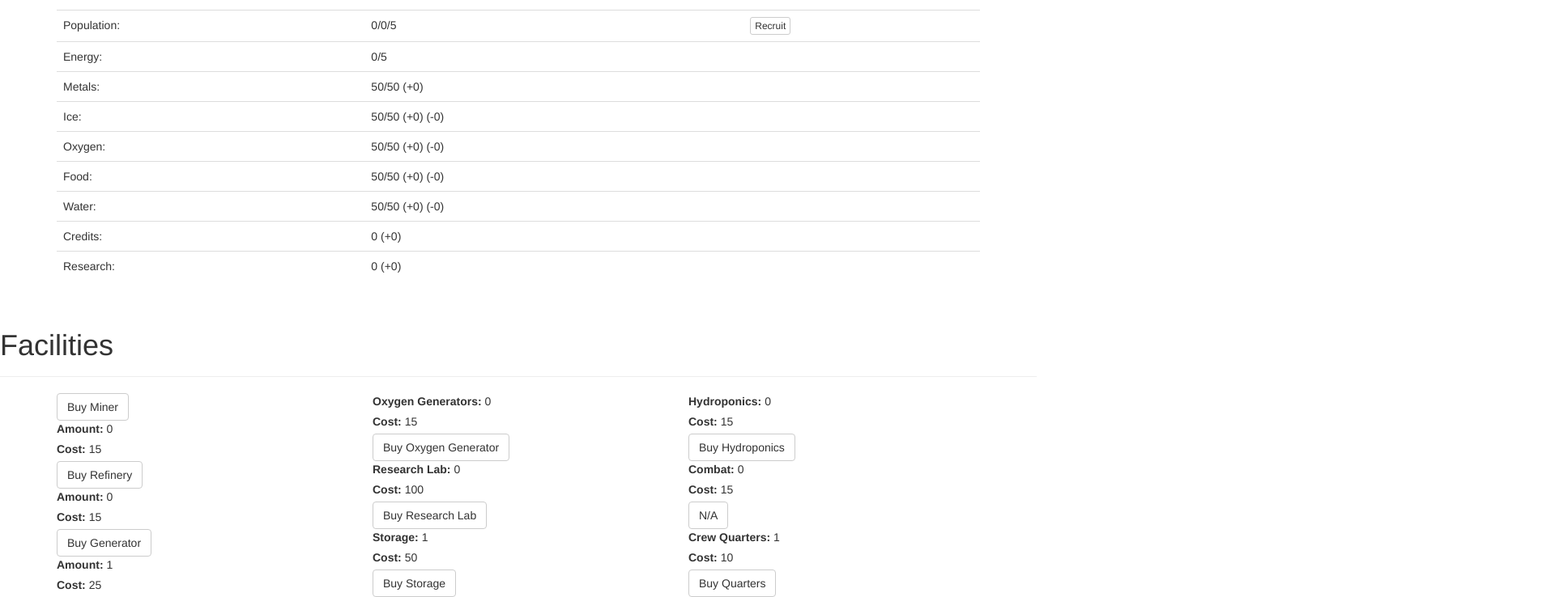
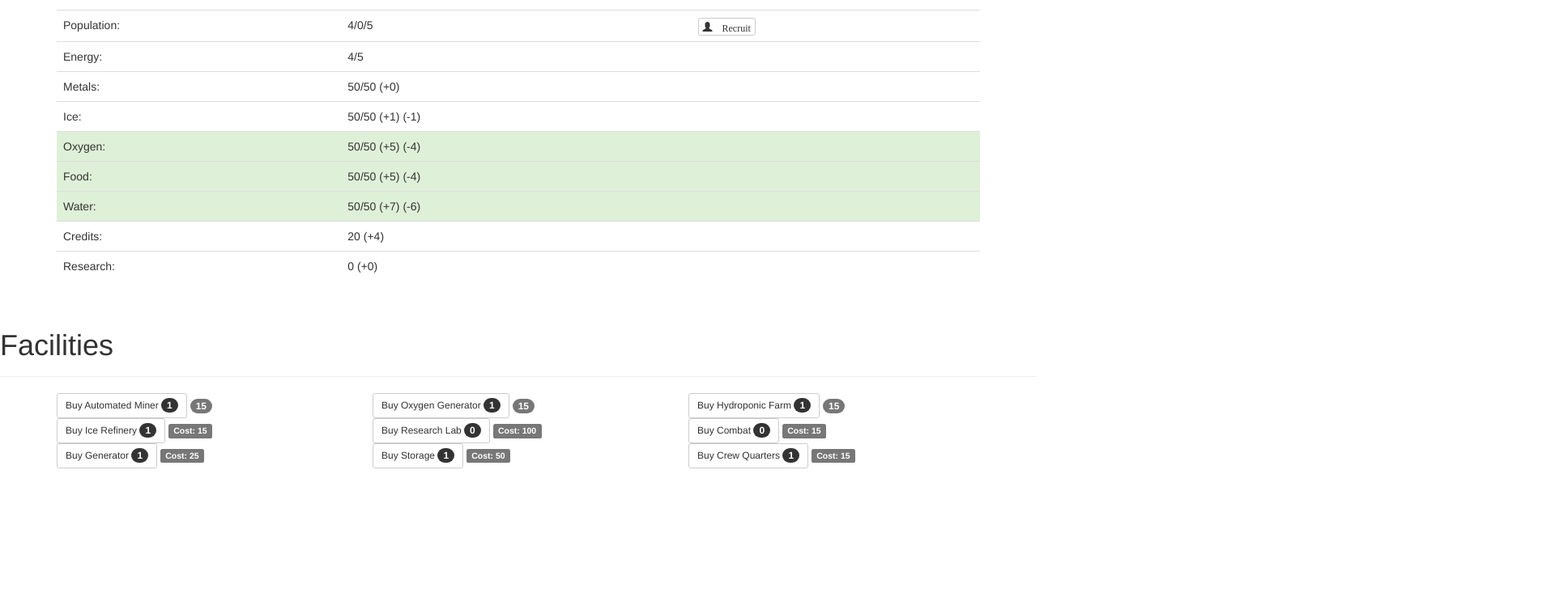
Before and after one commit to warpwarestudios/warpwarestudios.github.io, a plain HTML site: page index.html in a window 1280 px wide. Shown: the part 160-898 px from the top of the page at 81% size, 1920 px wide, since content can reach past the window. After the commit the page ends 800 px from the top, so only its background shows below. Drawn offline with nearby package versions, Linux system fonts and the light colour scheme.

Commit message:
QoL changes, including visual feedback
Quality of life changes...now you get feedback when you hit maximum crew
or energy, and you can see at a glance whether you are gaining or
losing. Changed building buttons to be more streamlined.

```diff
--- a/index.html
+++ b/index.html
@@ -43,15 +43,15 @@
 
    <table class="table table-responsive">
 	   <tbody>
-	   		<tr><td>Population:</td><td id="population"></td><td><button class="btn btn-default btn-xs" onclick="Recruit()">Recruit</button></td></tr>
-	   		<tr><td>Energy:</td><td id="energy"></td><td></td></tr>
-	   		<tr><td>Metals:</td><td id="metals"></td><td></td></tr>
-	   		<tr><td>Ice:</td><td id="ice"></td><td></td></tr>
-	   		<tr><td>Oxygen:</td><td id="oxygen"></td><td></td></tr>
-	   		<tr><td>Food:</td><td id="food"></td><td></td></tr>
-	   		<tr><td>Water:</td><td id="water"></td><td></td></tr>
-	   		<tr><td>Credits:</td><td id="credits"></td><td></td></tr>
-	   		<tr><td>Research:</td><td id="researchpoints"></td><td></td></tr>
+	   		<tr id="populationrow"><td>Population:</td><td><span id="population" data-toggle="tooltip" data-placement="right" title="Workers/Free/Maximum"></span></td><td><button class="btn btn-default btn-xs glyphicon glyphicon-user" onclick="Recruit()"> Recruit</button></td></tr>
+	   		<tr id="energyrow"><td>Energy:</td><td id="energy"></td><td></td></tr>
+	   		<tr id="metalsrow"><td>Metals:</td><td id="metals"></td><td></td></tr>
+	   		<tr id="icerow"><td>Ice:</td><td id="ice"></td><td></td></tr>
+	   		<tr id="oxygenrow"><td>Oxygen:</td><td id="oxygen"></td><td></td></tr>
+	   		<tr id="foodrow"><td>Food:</td><td id="food"></td><td></td></tr>
+	   		<tr id="waterrow"><td>Water:</td><td id="water"></td><td></td></tr>
+	   		<tr id="creditsrow"><td>Credits:</td><td id="credits"></td><td></td></tr>
+	   		<tr id="researchrow"><td>Research:</td><td id="researchpoints"></td><td></td></tr>
 	   </tbody>
    </table>
 </div>
@@ -63,142 +63,55 @@
 <div class="container">
 	<div class="row">
 		<div class="col-sm-4">
-			<div class="container">
-				 <div class="row">
-	            	<button class="btn btn-default btn-md" onclick="buyMiner()">Buy Miner</button>
-	            </div>
-	            <div class="row">
-			    	<label>Amount:</label> <span id="miners">0</span>
-			    </div>
-			    <div class="row">
-	            	<label>Cost:</label> <span id="minerCost">15</span>
-	            </div>
-
-
-	        </div>
+			<button class="btn btn-default btn-sm" onclick="buyMiner()">Buy Automated Miner <span class="badge"id="miners">0</span></button>
+	        <span class="badge" id="minerCost" data-toggle="tooltip" data-placement="top" title="Cost">15</span>
 	    </div>
 	    <div class="col-sm-4">
-			<div class="container">
-				<div class="row">
-				    <label>Oxygen Generators:</label> <span id="lifesupport">0</span>
-            	</div>
-			    <div class="row">
-	                <label>Cost:</label> <span id="lsCost">15</span>
-        		</div>
-	            <div class="row">
-	            	<button class="btn btn-default btn-md" onclick="buyLifeSupport()">Buy Oxygen Generator</button>
-	            </div>
-
-	        </div>
+			<button class="btn btn-default btn-sm" onclick="buyLifeSupport()">Buy Oxygen Generator <span class="badge"id="lifesupport">0</span></button>
+	        <span class="badge" id="lsCost">15</span>
 	    </div>
 	    <div class="col-sm-4">
-			<div class="container">
-				<div class="row">
-				    <label>Hydroponics:</label> <span id="hydroponics">0</span>
-            	</div>
-			    <div class="row">
-	                <label>Cost:</label> <span id="hydroponicsCost">15</span>
-        		</div>
-	            <div class="row">
-	            	<button class="btn btn-default btn-md" onclick="buyHydroponics()">Buy Hydroponics</button>
-	            </div>
-
-	        </div>
+			<button class="btn btn-default btn-sm" onclick="buyHydroponics()">Buy Hydroponic Farm <span class="badge"id="hydroponics">0</span></button>
+	        <span class="badge" id="hydroponicsCost">15</span>
 	    </div>
 	</div>
 	<div class="row">
 		<div class="col-sm-4">
-			<div class="container">
-				 <div class="row">
-	            	<button class="btn btn-default btn-md" onclick="buyRefinery()">Buy Refinery</button>
-	            </div>
-	            <div class="row">
-			    	<label>Amount:</label> <span id="refineries">0</span>
-            	</div>
-			    <div class="row">
-	                <label>Cost:</label> <span id="IceRefineryCost">15</span>
-    			</div>
-
-
-	        </div>
+			<button class="btn btn-default btn-sm" onclick="buyRefinery()">Buy Ice Refinery <span class="badge"id="refineries">0</span></button>
+	        <span class="label label-default">Cost: <span id="IceRefineryCost">15</span></span>
 	    </div>
 	    <div class="col-sm-4">
-			<div class="container">
-				<div class="row">
-					<label>Research Lab:</label> <span id="labs">0</span>
-            	</div>
-			    <div class="row">
-	            	<label>Cost:</label> <span id="ResearchLabsCost">100</span>
-    			</div>
-	            <div class="row">
-	            	<button class="btn btn-default btn-md" onclick="buyResearchLab()">Buy Research Lab</button>
-	            </div>
-
-	        </div>
+			<button class="btn btn-default btn-sm" onclick="buyResearchLab()">Buy Research Lab <span class="badge"id="labs">0</span></button>
+	        <span class="label label-default">Cost: <span id="ResearchLabsCost">100</span></span>
 	    </div>
 	    <div class="col-sm-4">
-			<div class="container">
-				<div class="row">
-					<label>Combat:</label> <span id="combat">0</span>
-        	    </div>
-			    <div class="row">
-	            	<label>Cost:</label> <span id="combatCost">15</span>
-        		</div>
-	            <div class="row">
-	            	<button class="btn btn-default btn-md" onclick="#">N/A</button>
-	            </div>
-
-	        </div>
+			<button class="btn btn-default btn-sm" onclick="#">Buy Combat <span class="badge"id="combat">0</span></button>
+	        <span class="label label-default">Cost: <span id="combatCost">15</span></span>
 	    </div>
 	</div>
 	<div class="row">
 		<div class="col-sm-4">
-			<div class="container">
-				 <div class="row">
-	            	<button class="btn btn-default btn-md" onclick="buyGenerator()">Buy Generator</button>
+			<button class="btn btn-default btn-sm" onclick="buyGenerator()">Buy Generator <span class="badge" id="generators">1</span></button>
+	        <span class="label label-default">Cost: <span id="genCost">25</span></span>
 	    </div>
-	            <div class="row">
-			    	<label>Amount:</label> <span id="generators">1</span>
+	    <div class="col-sm-4">
+			<button class="btn btn-default btn-sm" onclick="buyStorage()">Buy Storage <span class="badge" id="storage">0</span></button>
+	        <span class="label label-default">Cost: <span id="StorageCost">50</span></span>
 	    </div>
-			    <div class="row">
-	            	<label>Cost:</label> <span id="genCost">25</span>
+	    <div class="col-sm-4">
+			<button class="btn btn-default btn-sm" onclick="buyCrewQuarters()">Buy Crew Quarters <span class="badge"id="quarters">1</span></button>
+	        <span class="label label-default">Cost: <span id="qsCost">15</span></span>
+	    </div>
 	</div>
 
-
-	        </div>
-		</div>
-		<div class="col-sm-4">
-			<div class="container">
-				<div class="row">
-				    <label>Storage:</label> <span id="storage">1</span>
-            	</div>
-			    <div class="row">
-	    		    <label>Cost:</label> <span id="StorageCost">50</span>
-        		</div>
-	            <div class="row">
-	            	<button class="btn btn-default btn-md" onclick="buyStorage()">Buy Storage</button>
-	            </div>
-
-	        </div>
-		</div>
-		<div class="col-sm-4">
-			<div class="container">
-				<div class="row">
-					<label>Crew Quarters:</label> <span id="quarters">1</span>
-            	</div>
-			    <div class="row">
-	   				<label>Cost:</label> <span id="qsCost">10</span>
-        		</div>
-	            <div class="row">
-	            	<button class="btn btn-default btn-md" onclick="buyCrewQuarters()">Buy Quarters</button>
-	            </div>
-
-	        </div>
-		</div>
-	</div>
 </div>
 
 
 <script type="text/javascript" src="main.js"></script>
+<script>
+$(document).ready(function(){
+    $('[data-toggle="tooltip"]').tooltip();
+});
+</script>
 </body>
 </html>
--- a/main.js
+++ b/main.js
@@ -8,7 +8,7 @@ var water = 100;
 var ice = 100;
 var metals = 100;
 var date = 0;
-var workers = 0;
+var workers = 4;
 var population = 0;
 var populationmax = 1;
 var storagemax = 100;
@@ -34,10 +34,10 @@ var oxygencost = 0;
 //buildings
 var generators = 1; //increases maximum energy
 var quarters = 1; //housing for crew
-var autominers = 0; //increases resources/second
-var lifesupport = 0; //increases oxygen supplies
-var farms = 0; //increases food supplies
-var refineries = 0; //turns ice into water
+var autominers = 1; //increases resources/second
+var lifesupport = 1; //increases oxygen supplies
+var farms = 1; //increases food supplies
+var refineries = 1; //turns ice into water
 var researchlabs = 0; //research facility for new technology
 var combat = 0;
 
@@ -54,6 +54,16 @@ function newDay(){
 	foodcost = 0;
 	watercost = 0;
 	oxygencost = 0;
+
+	document.getElementById('quarters').innerHTML = quarters;
+    document.getElementById('generators').innerHTML = generators;
+    document.getElementById('miners').innerHTML = autominers;
+    document.getElementById('lifesupport').innerHTML = lifesupport;
+    document.getElementById('hydroponics').innerHTML = farms;
+    document.getElementById('refineries').innerHTML = refineries;
+    document.getElementById('storage').innerHTML = storage;
+    document.getElementById('labs').innerHTML = researchlabs;
+
 
 
 	updateEnergy();
@@ -75,6 +85,7 @@ function Recruit()
 		food = food - genCost;
 		water = water - genCost;
 		population = population + 1;
+		updateCrew();
     };
 }
 
@@ -90,6 +101,7 @@ function buyCrewQuarters()
     };
     var nextCost = Math.floor(10 + (quarters/3));
     document.getElementById('qsCost').innerHTML = nextCost;
+    updateCrew();
 }
 
 function buyGenerator(){
@@ -210,8 +222,17 @@ function updateEnergy(){
 	energy = autominers + lifesupport + farms + refineries + researchlabs;
 	energymax = 5 * generators;
 	var energyTotal = energy + "/" + energymax;
+	if(energy == energymax && !document.getElementById("energyrow").className.match(/(?:^|\s)danger(?!\S)/))
+	{
+		addClasstoElement("energyrow","danger")
+	}
+	if(energy != energymax)
+	{
+		replaceAllClassesonElement("energyrow", "")
+	}
+	document.getElementById("energy").innerHTML = energyTotal;
 
-	document.getElementById("energy").innerHTML = energyTotal;
+
 }
 function updateMaterials(){
 	var random;
@@ -273,6 +294,19 @@ function updateMaterials(){
 	//put ice in the html
 	var iceTotal = ice + "/" + storagemax + " (+" + icebonus + ")"+ " (-" + icecost + ")";
 	document.getElementById("ice").innerHTML = iceTotal;
+
+	if(icebonus > icecost && !document.getElementById("icerow").className.match(/(?:^|\s)success(?!\S)/))
+	{
+		replaceAllClassesonElement("icerow","success")
+	}
+	else if(icebonus < icecost && !document.getElementById("icerow").className.match(/(?:^|\s)danger(?!\S)/))
+	{
+		replaceAllClassesonElement("icerow", "danger")
+	}
+	else if (icebonus == icecost)
+	{
+		replaceAllClassesonElement("icerow", "")
+	}
 }
 
 function updateOxygen(){
@@ -295,6 +329,19 @@ function updateOxygen(){
 	var oxygenTotal = oxygen + "/" + storagemax + " (+" + oxygenbonus + ")"+ " (-" + oxygencost + ")";
 
 	document.getElementById("oxygen").innerHTML = oxygenTotal;
+
+	if(oxygenbonus > oxygencost && !document.getElementById("oxygenrow").className.match(/(?:^|\s)success(?!\S)/))
+	{
+		replaceAllClassesonElement("oxygenrow","success");
+	}
+	else if(oxygenbonus < oxygencost && !document.getElementById("oxygenrow").className.match(/(?:^|\s)danger(?!\S)/))
+	{
+		replaceAllClassesonElement("oxygenrow", "danger");
+	}
+	else if (oxygenbonus == oxygencost)
+	{
+		replaceAllClassesonElement("oxygenrow", "");
+	}
 }
 
 function updateFood(){
@@ -317,6 +364,19 @@ function updateFood(){
 	var foodTotal = food + "/" + storagemax  + " (+" + foodbonus + ")"+ " (-" + foodcost + ")";
 
 	document.getElementById("food").innerHTML = foodTotal;
+
+	if(foodbonus > foodcost && !document.getElementById("foodrow").className.match(/(?:^|\s)success(?!\S)/))
+	{
+		replaceAllClassesonElement("foodrow","success");
+	}
+	else if(foodbonus < foodcost && !document.getElementById("foodrow").className.match(/(?:^|\s)danger(?!\S)/))
+	{
+		replaceAllClassesonElement("foodrow", "danger");
+	}
+	else if (foodbonus == foodcost)
+	{
+		replaceAllClassesonElement("foodrow", "");
+	}
 }
 
 function updateWater(){
@@ -338,6 +398,19 @@ function updateWater(){
 	var waterTotal = water + "/" + storagemax  + " (+"+ waterbonus + ")"+ " (-" + watercost + ")";
 
 	document.getElementById("water").innerHTML = waterTotal;
+
+	if(waterbonus > watercost && !document.getElementById("waterrow").className.match(/(?:^|\s)success(?!\S)/))
+	{
+		replaceAllClassesonElement("waterrow","success");
+	}
+	else if(waterbonus < watercost && !document.getElementById("waterrow").className.match(/(?:^|\s)danger(?!\S)/))
+	{
+		replaceAllClassesonElement("waterrow", "danger");
+	}
+	else if (waterbonus == watercost)
+	{
+		replaceAllClassesonElement("waterrow", "");
+	}
 }
 
 
@@ -414,11 +487,21 @@ function updateCrew(){
 
 	var popTotal = workers + "/" + population + "/" + populationmax;
 
-	var taxes = workers + population;
-	creditsbonus = creditsbonus + taxes;
+	var taxablePop = workers + population;
+	creditsbonus = creditsbonus + taxablePop;
 	//add tax to current credits
-	credits = credits + taxes;
+	credits = credits + taxablePop;
 	var creditsTotal = credits + " (+" + creditsbonus + ")";
+
+	if(taxablePop == populationmax && !document.getElementById("populationrow").className.match(/(?:^|\s)danger(?!\S)/))
+	{
+		addClasstoElement("populationrow","danger")
+	}
+	if( taxablePop != populationmax)
+	{
+		replaceAllClassesonElement("populationrow", "")
+	}
+
 	document.getElementById("population").innerHTML = popTotal;
 	document.getElementById("credits").innerHTML = creditsTotal;
 
@@ -433,4 +516,24 @@ function updateResearch(){
 	document.getElementById("researchpoints").innerHTML = researchTotal;
 }
 
+//Utility functions
+
+function addClasstoElement(id,myClass)
+{
+	document.getElementById(id).className += myClass
+
+}
+
+function removeClassfromElement(id,myClass)
+{
+	document.getElementById(id).className =
+	document.getElementById(id).className.replace
+      ( /(?:^|\s)myClass(?!\S)/g , '' )
+}
+function replaceAllClassesonElement(id,myClass)
+{
+	document.getElementById(id).className = myClass;
+}
+
+//game loop
 window.setInterval(function(){newDay();}, 1000);
```
Lines whose indentation alone changed are shown as unchanged.
